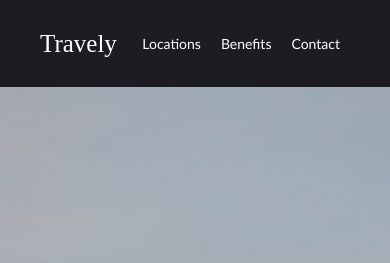
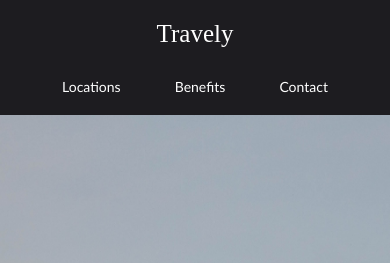
Before and after one commit to kgaolodevs/travely, a plain HTML site: page index.html in a window 390 px wide. Shown: the top 263 px of the page. Drawn offline with Linux system fonts and the light colour scheme.

Commit message:
Added first breakpoint styling for navigation

```diff
--- a/index.html
+++ b/index.html
@@ -17,9 +17,9 @@
       <nav class="navigation">
         <li class="navigation__logo">Travely</li>
         <div class="navigation__items">
-          <li class="navigation__items--locations item">Locations</li>
-          <li class="navigation__items--benefits item">Benefits</li>
-          <li class="navigation__items--contact item">Contact</li>
+          <li class="navigation__items--locations">Locations</li>
+          <li class="navigation__items--benefits">Benefits</li>
+          <li class="navigation__items--contact">Contact</li>
         </div>
       </nav>
       <header class="hero">
--- a/style.scss
+++ b/style.scss
@@ -28,28 +28,32 @@ body {
 .navigation {
   background-color: var(--color-primary);
   color: var(--color-white);
-  padding: 2.5rem 4rem;
+  padding: 2rem;
   display: flex;
+  flex-wrap: wrap;
   justify-content: space-between;
   align-items: center;
+  min-height: 10vh;
 
   &__logo {
     font-size: 2.5rem;
     font-family: "Brush Script MT";
+    flex: 1 1 25rem;
   }
 
   &__items {
     display: flex;
+    justify-content: end;
+    flex: 1 1 25rem;
     font-size: 1.4rem;
-    .item {
-      margin: 1rem;
-    }
+    justify-content: space-around;
+    padding: 0 1.5rem 0 1.5rem;
   }
 }
 
 .hero {
   width: 100vw;
-  height: 75vh;
+  height: 90vh;
   background-image: url(./assets/trust-tru-katsande-WUMSuerEjfM-unsplash.jpg);
   background-size: cover;
   background-position: bottom;
@@ -96,3 +100,15 @@ body {
     }
   }
 }
+
+// Breakpoints
+
+@media screen and (max-width: 540px) {
+  .navigation {
+    text-align: center;
+
+    &__logo {
+      margin-bottom: 3rem;
+    }
+  }
+}
```
Also changed, not shown: style.css, 1 other file.
